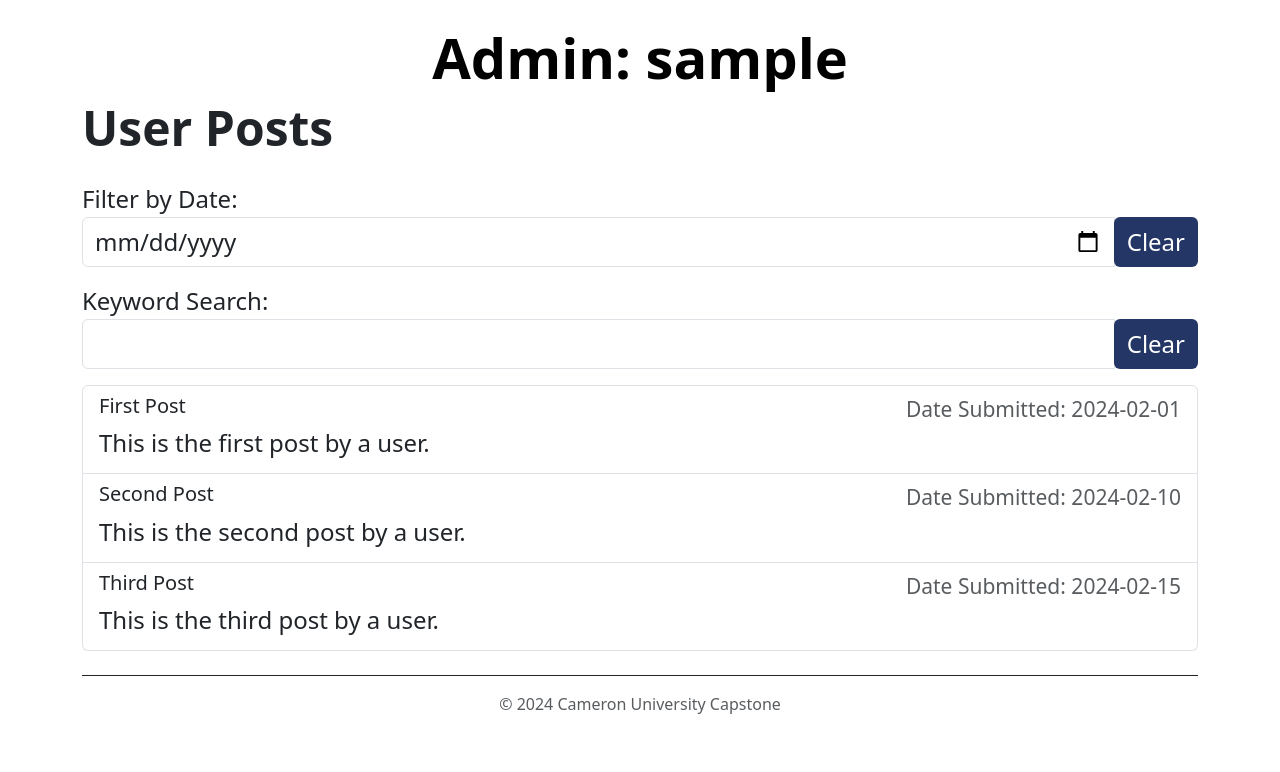
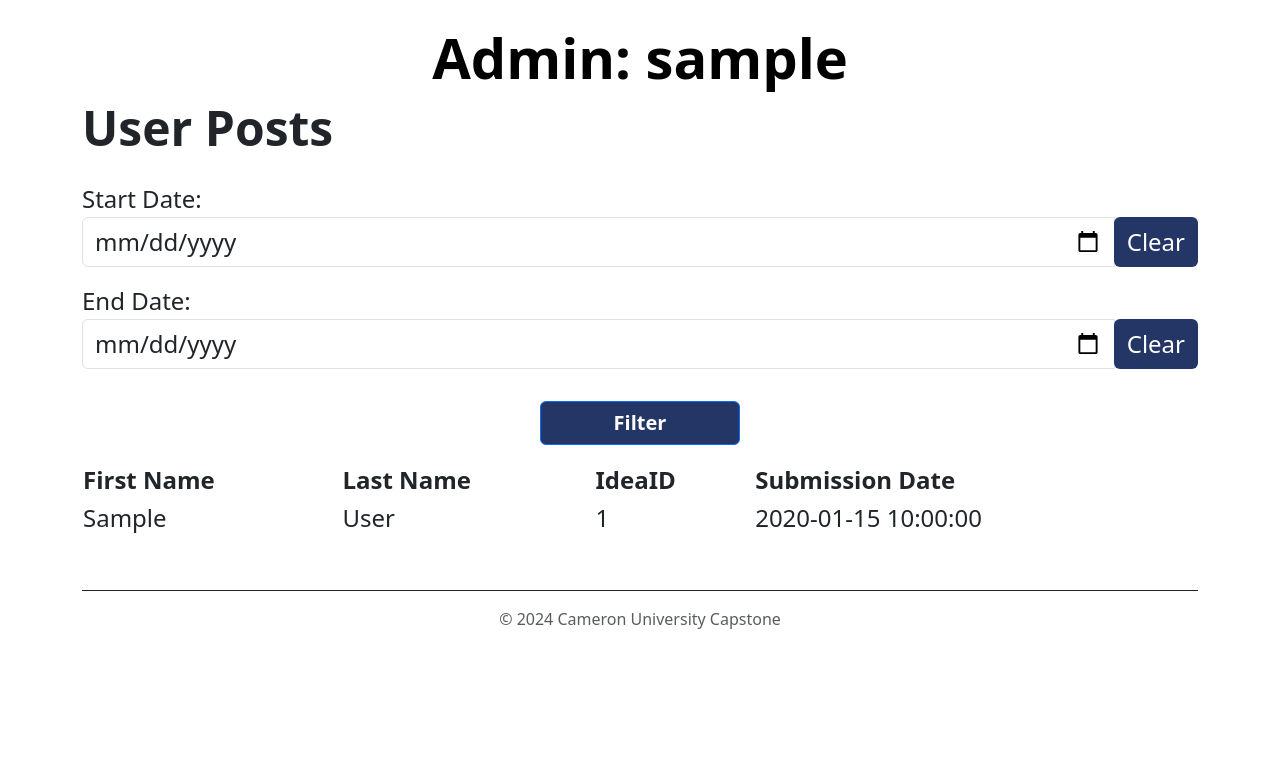
Before and after one commit to StephenMyerss/capstone_project, a PHP site: page /frontend/admin.php in a window 1280 px wide. Shown: the part 113-885 px from the top of the page. After the commit the page ends 742 px from the top, so only its background shows below. Run offline with PHP 8.4, Linux system fonts and the light colour scheme; the visitor is signed in with stand-in values (Sample User, id 1); tables that the repository leaves empty or names only in its code hold one stand-in row (values such as "Sample post").

Commit message:
Added user infos to admin page as well as search functionality for submission dates

```diff
--- a/frontend/admin.php
+++ b/frontend/admin.php
@@ -1,6 +1,7 @@
 <?php
 ob_start();
 session_start();
+include("../database/connect.php");
 ?>
     <!DOCTYPE html>
     <html lang="en">
@@ -31,82 +32,53 @@ session_start();
 </div>
 
 
+
     <div class="container fs-4 ">
         <div class="text-center justify-content-center border-dark">
             <h1 class="display-4 fw-bold text-body-emphasis">Admin: <?php echo $_SESSION["admin_username"] ?></h1>
+<!--                <h1 class="display-4 fw-bold text-body-emphasis">Admin ID: --><?php //echo $_SESSION["admin_id"] ?><!--</h1>-->
+<!--                <h1 class="display-4 fw-bold text-body-emphasis">Admin C ID: --><?php //echo $_SESSION["admin_company_id"] ?><!--</h1>-->
         </div>
         <h2 class="mb-4 display-5 fw-bold">User Posts </h2>
+
+        <form method="get" action="admin.php">
+
+            <input type="hidden" name="admin_company_id" value="<?php echo $_SESSION["admin_company_id"]; ?>">
             <div class="mb-3">
-            <label for="filterDate">Filter by Date:</label>
+                <label for="startDate">Start Date:</label>
                 <div class="input-group">
-                <input type="date" id="filterDate" class="form-control fs-4">
+                    <input type="date" id="startDate" name="startDate" class="form-control fs-4" value="<?php echo isset($_GET['startDate']) ? htmlspecialchars($_GET['startDate']) : ''; ?>">
                     <div class="input-group-append">
-                    <button class="fs-4 btn button-color" type="button" id="clearDateBtn">Clear</button>
+                        <button class="fs-4 btn button-color" type="button" id="clearStartDateBtn">Clear</button>
                     </div>
                 </div>
             </div>
+
             <div class="mb-3">
-            <label for="keywordSearch">Keyword Search:</label>
+                <label for="endDate">End Date:</label>
                 <div class="input-group">
-                <input type="text" id="keywordSearch" class="form-control fs-4">
+                    <input type="date" id="endDate" name="endDate" class="form-control fs-4" value="<?php echo isset($_GET['endDate']) ? htmlspecialchars($_GET['endDate']) : ''; ?>">
                     <div class="input-group-append">
-                    <button class="fs-4 btn button-color" type="button" id="clearKeywordBtn">Clear</button>
+                        <button class="fs-4 btn button-color" type="button" id="clearEndDateBtn">Clear</button>
                     </div>
                 </div>
             </div>
-        <div id="postList" class="list-group">
-            <!-- Posts will be dynamically populated here -->
+
+            <div class="text-center py-3">
+                <button name="submit" type="submit" class="button-color button-width fs-5 btn btn-primary fw-bold"">Filter</button>
+            </div>
+        </form>
+
+        <div id="ideaList" class="list-group">
+            <!-- Ideas will be dynamically populated here -->
+            <?php
+                include("../php_scripts/admin_page.php"); // Include the PHP script to generate ideas
+            ?>
+
         </div>
     </div>
 
-    <!-- Bootstrap JS (Optional, if needed) -->
-    <script src="https://stackpath.bootstrapcdn.com/bootstrap/4.5.2/js/bootstrap.min.js"></script>
-    <script>
-        // Example data - replace with actual data retrieved from the backend
-        const posts = [
-            {id: 1, title: "First Post", content: "This is the first post by a user.", dateSubmitted: "2024-02-01"},
-            {id: 2, title: "Second Post", content: "This is the second post by a user.", dateSubmitted: "2024-02-10"},
-            {id: 3, title: "Third Post", content: "This is the third post by a user.", dateSubmitted: "2024-02-15"}
-        ];
 
-        // Function to render posts based on filter inputs
-        function renderPosts() {
-            const filterDate = document.getElementById('filterDate').value;
-            const keyword = document.getElementById('keywordSearch').value.toLowerCase();
-
-            const postList = document.getElementById('postList');
-            postList.innerHTML = '';
-
-            posts.forEach(post => {
-                if ((!filterDate || post.dateSubmitted === filterDate) && (!keyword || post.title.toLowerCase().includes(keyword) || post.content.toLowerCase().includes(keyword))) {
-                    const postItem = `
-                <a href="#" class="list-group-item list-group-item-action">
-                  <div class="d-flex w-100 justify-content-between">
-                    <h5 class="mb-1">${post.title}</h5>
-                    <small class="text-muted">Date Submitted: ${post.dateSubmitted}</small>
-                  </div>
-                  <p class="mb-1">${post.content}</p>
-                </a>`;
-                    postList.insertAdjacentHTML('beforeend', postItem);
-                }
-            });
-        }
-
-        // Call renderPosts function when the page loads and when the filter inputs change
-        document.addEventListener('DOMContentLoaded', () => {
-            renderPosts();
-            document.getElementById('filterDate').addEventListener('change', renderPosts);
-            document.getElementById('keywordSearch').addEventListener('input', renderPosts);
-            document.getElementById('clearDateBtn').addEventListener('click', () => {
-                document.getElementById('filterDate').value = '';
-                renderPosts();
-            });
-            document.getElementById('clearKeywordBtn').addEventListener('click', () => {
-                document.getElementById('keywordSearch').value = '';
-                renderPosts();
-            });
-        });
-    </script>
 
 <div class="container mt-auto">
     <footer class="py-3 my-4 border-top border-dark">
@@ -117,6 +89,15 @@ session_start();
     </body>
     </html>
 
+<script>
+    document.getElementById('clearStartDateBtn').addEventListener('click', function() {
+        document.getElementById('startDate').value = ''; // Clear the startDate input
+    });
+    document.getElementById('clearEndDateBtn').addEventListener('click', function() {
+        document.getElementById('endDate').value = ''; // Clear the startDate input
+    });
+</script>
+
 <?php
 if (isset($_POST["logout"])) {
     session_destroy();
--- a/php_scripts/admin_login_signup.php
+++ b/php_scripts/admin_login_signup.php
@@ -22,7 +22,9 @@ if (isset($_POST["signup"])) {
                 $result = mysqli_query($conn, $sql);
 
                 if ($result) {
-                    $_SESSION["admin_username"] = $_POST["username"] ;;
+                    $_SESSION["admin_username"] = $_POST["username"] ;
+                    $_SESSION["admin_company_id"] = $companyID;
+                    $_SESSION["admin_id"] = mysqli_insert_id($conn);
                     header("Location: admin.php");
                 } else {
                     echo "Registration failed. Please try again.";
@@ -57,6 +59,8 @@ if (isset($_POST["login"])) {
             // Verify the password using password_verify()
             if (password_verify($password, $row['AdminPassword'])) {
                 $_SESSION["admin_username"] = $_POST["username"];
+                $_SESSION["admin_id"] = $row["AdminID"];
+                $_SESSION["admin_company_id"] = $row["CompanyID"];
                 header("Location: admin.php");
             } else {
                 echo "Invalid password" . "<br>" . "<br>";
--- /dev/null
+++ b/php_scripts/admin_page.php
@@ -0,0 +1,70 @@
+<?php
+
+include("../database/connect.php");
+
+$admin_company_id = $_GET["admin_company_id"] ?? $_SESSION["admin_company_id"];
+
+// Check if the filter dates are set
+$startDate = $_GET['startDate'] ?? null;
+$endDate = $_GET['endDate'] ?? null;
+
+// Using prepared statements to prevent SQL injection
+$sql = "SELECT innovator.InnovatorFirstName, innovator.InnovatorLastName, idea.IdeaID, idea.SubmissionDate
+        FROM innovator
+        JOIN idea ON innovator.InnovatorID = idea.InnovatorID
+        WHERE innovator.CompanyID = ?";
+
+// Append the date filter conditions if they are set
+if (!empty($startDate) && !empty($endDate)) {
+    $sql .= " AND DATE(idea.SubmissionDate) BETWEEN ? AND ?";
+} elseif (!empty($startDate)) {
+    $sql .= " AND DATE(idea.SubmissionDate) >= ?";
+} elseif (!empty($endDate)) {
+    $sql .= " AND DATE(idea.SubmissionDate) <= ?";
+}
+
+$stmt = mysqli_prepare($conn, $sql);
+
+if ($stmt) {
+
+    // Bind the date parameters if they are set
+    if (!empty($startDate) && !empty($endDate)) {
+        mysqli_stmt_bind_param($stmt, "sss", $admin_company_id, $startDate, $endDate);
+    } elseif (!empty($startDate) && empty($endDate)) {
+        mysqli_stmt_bind_param($stmt, "ss", $admin_company_id, $startDate);
+    } elseif (empty($startDate) && !empty($endDate)) {
+        mysqli_stmt_bind_param($stmt, "ss", $admin_company_id, $endDate);
+    } else
+        mysqli_stmt_bind_param($stmt, "s", $admin_company_id);
+
+
+    mysqli_stmt_execute($stmt);
+
+    $result = mysqli_stmt_get_result($stmt);
+
+    if (mysqli_num_rows($result) > 0) {
+        echo "<table>";
+        echo "<tr><th>First Name</th><th>Last Name</th><th>IdeaID</th><th>Submission Date</th></tr>";
+
+        while ($row = mysqli_fetch_assoc($result)) {
+            echo "<tr>";
+            echo "<td>" . htmlspecialchars($row["InnovatorFirstName"]) . "</td>";
+            echo "<td>" . htmlspecialchars($row["InnovatorLastName"]) . "</td>";
+            echo "<td>" . htmlspecialchars($row["IdeaID"]) . "</td>";
+            echo "<td>" . htmlspecialchars($row["SubmissionDate"]) . "</td>";
+            echo "</tr>";
+        }
+
+        echo "</table>";
+    } else {
+        echo "No records found";
+    }
+
+    mysqli_stmt_close($stmt);
+} else {
+    echo "Error in preparing the SQL statement";
+}
+
+mysqli_close($conn);
+
+?>
```
Lines whose indentation alone changed are shown as unchanged.
